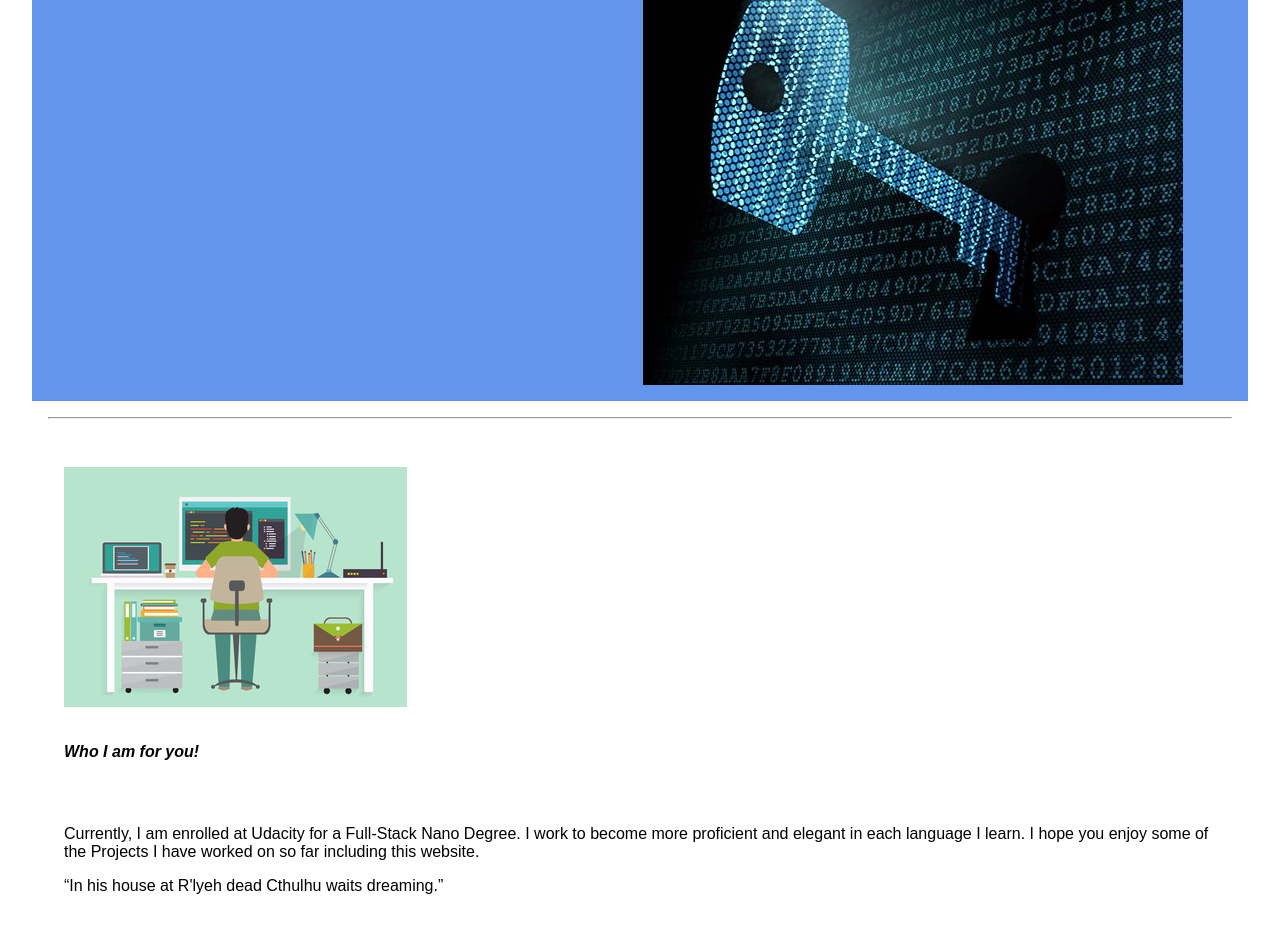
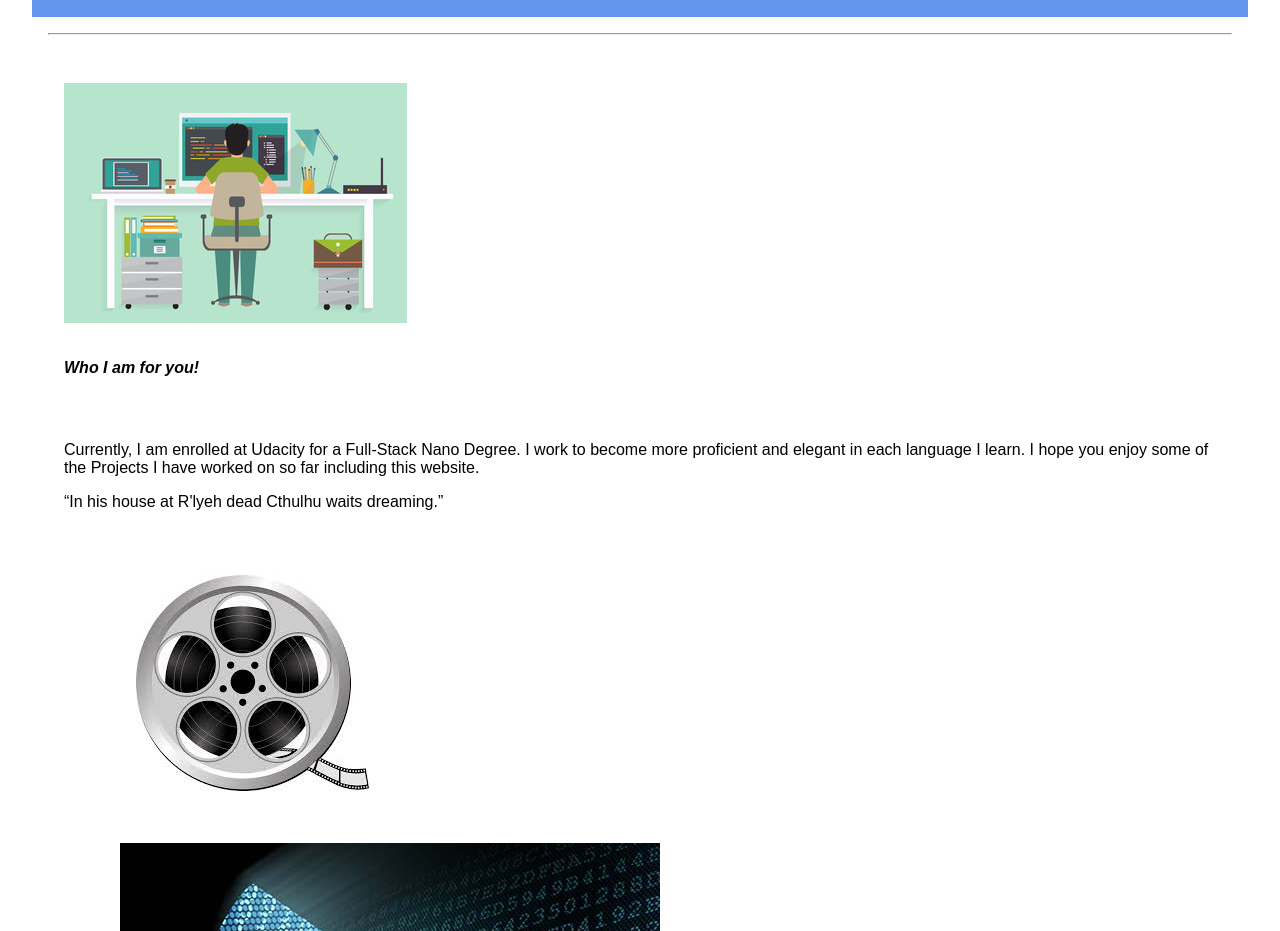
Before and after one commit to RobD30/reworked-portfolio, a plain HTML site: page index.html in a window 1280 px wide. Shown: the part 116-1047 px from the top of the page. Drawn offline with Linux system fonts and the light colour scheme.

Commit message:
Refactor: Adding content
end_of_line

```diff
--- a/css/styles.css
+++ b/css/styles.css
@@ -12,6 +12,10 @@
 	margin-right: auto;
 }
 
+.no-access {
+	cursor: no-drop;
+}
+
 header {
 	background-color: cornflowerblue;
 }
--- a/index.html
+++ b/index.html
@@ -10,7 +10,7 @@
 	<header class="container">
 		<h1>Robert Dickerson</h1>
 		<h2>Full-Stack Samurai</h2>
-		<img src="images/data-lock.jpg">
+		<!-- <img src=""> -->
 	</header>
 	<hr>
 	<main class="container">
@@ -25,9 +25,9 @@
 			<q cite="H.P. Lovecraft">In his house at R'lyeh dead Cthulhu waits dreaming.</q>
 		</section>
 		<ul>
-			<li><img src="images/movie-reel.jpg"></li>
-			<li><img src="images/data-lock.jpg"></li>
-			<li><img src="images/data-lock.jpg"></li>
+			<li><a href="www.example.com"><img src="images/movie-reel.jpg"></a></li>
+			<li><img class="no-access" src="images/data-lock.jpg"></li>
+			<li><img class="no-access" src="images/data-lock.jpg"></li>
 		</ul>
 	</main>
 </body>
```
